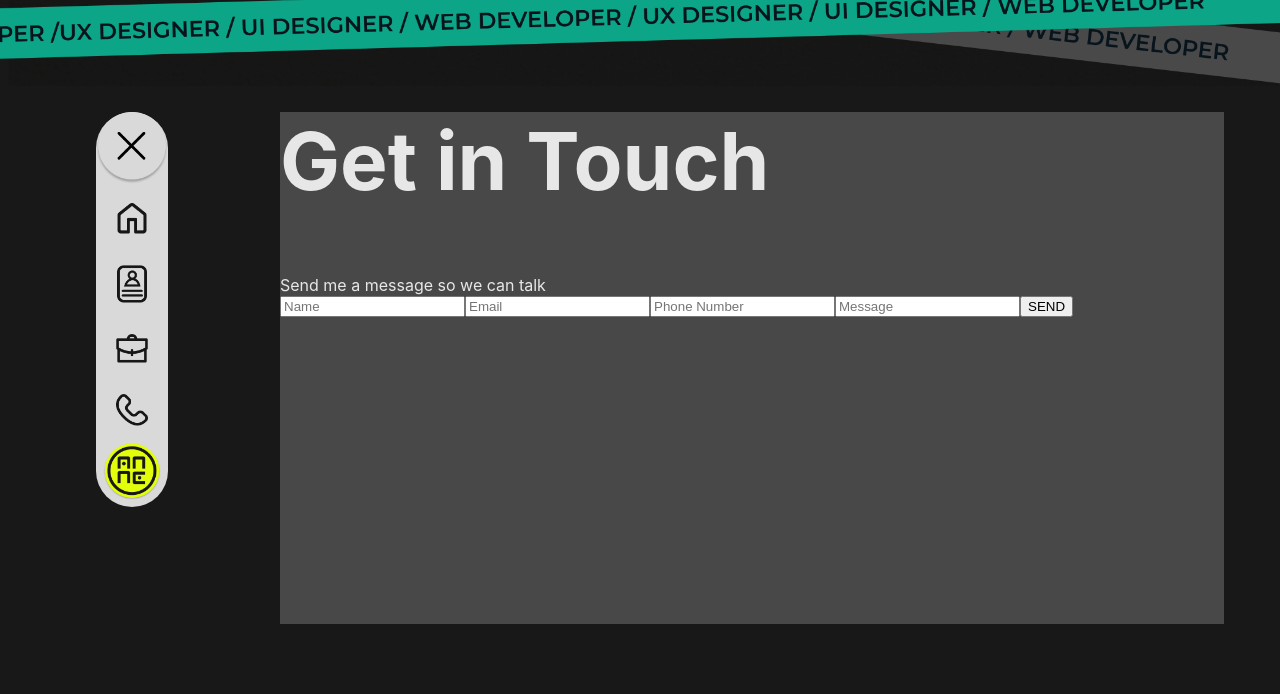
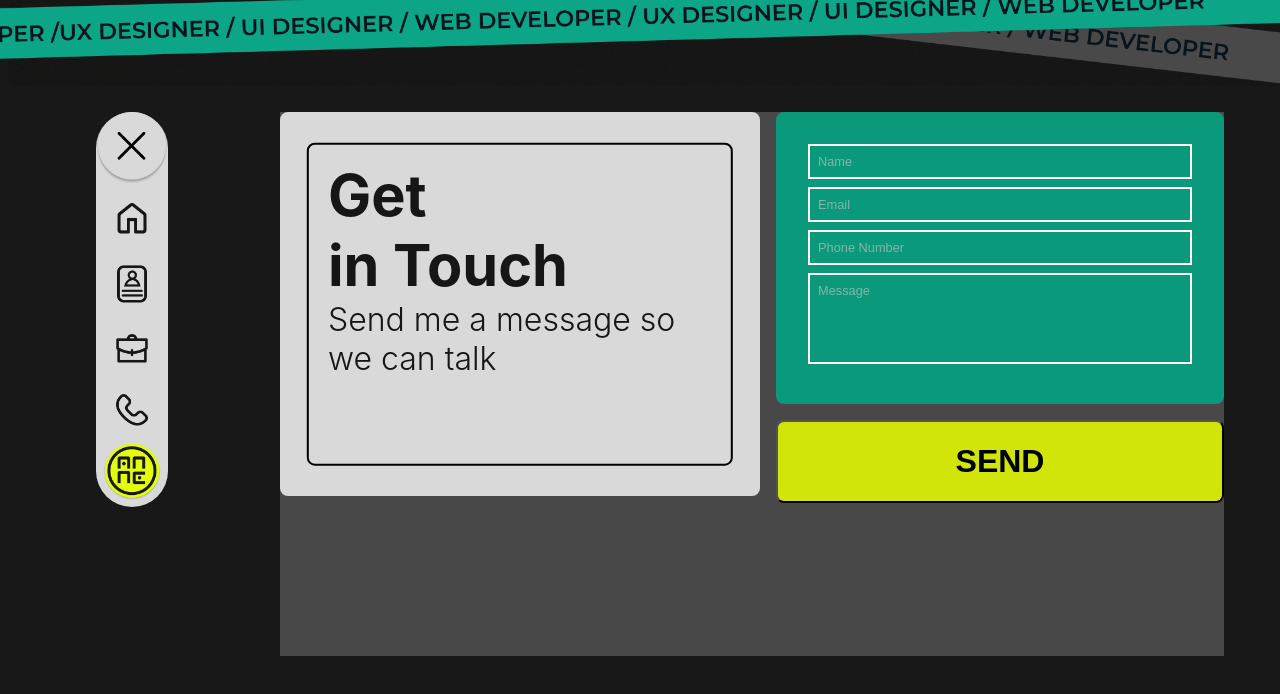
Before and after one commit to AnneSolarte/P.Web---2024, a React (Vite) app in the folder Portfolio/: page /contact in a window 1280 px wide. Shown: the top 694 px of the page. Built offline with nearby package versions, Linux system fonts and the light colour scheme.

Commit message:
feature> styles from contact page

```diff
--- a/Portfolio/src/App.css
+++ b/Portfolio/src/App.css
@@ -17,7 +17,7 @@
 @media (min-width: 700px){
   .page-div{
     width: 59rem;
-    height: 32rem;
+    height: 34rem;
     margin-left: 17rem;
     margin-top: 7rem;
     margin-right: 8rem;
--- a/Portfolio/src/components/Form/Form.css
+++ b/Portfolio/src/components/Form/Form.css
@@ -0,0 +1,68 @@
+.form-contact-card{
+    display:flex;
+    width: 100%;
+
+}
+
+.form-contact-div{
+    width: 19.5rem;
+    padding: 1rem;
+    display:flex;
+    flex-direction: column;
+    background-color: #0B997C;
+    z-index: 5;
+    border-radius: 0.5rem;
+    margin-top: 4rem;
+}
+
+.form-contact-div input{
+    border: 2px solid white;
+    background-color: transparent;
+    margin-bottom: 0.5rem;
+    padding: 0.3rem;
+    font-size: 0.8rem;
+}
+
+
+.form-contact-div input::placeholder{
+    color: #cdc7c49e;
+}
+
+.submit-input-contact{
+    width: 100%;
+    background-color: #D1E50A;
+    padding: 1rem;
+    font-size: 1.6rem;
+    color: black;
+    font-weight: 600;
+    border-radius: 0.5rem;
+    margin-top: 1rem;
+}
+
+#input-message{
+    padding-bottom: 4rem;
+}
+
+@media (min-width: 700px){
+
+    .form-contact-div{
+        width: 24rem;
+        padding: 2rem;
+        margin: 0;
+
+    }
+
+    .form-contact-div input{
+        padding: 0.5rem;
+
+    }
+
+    .submit-input-contact{
+        padding: 1.3rem;
+        font-size: 2rem;
+
+    }
+
+
+
+  }
--- a/Portfolio/src/components/Form/Form.jsx
+++ b/Portfolio/src/components/Form/Form.jsx
@@ -2,7 +2,7 @@ import { useState } from 'react'
 import './Form.css'
 import PropTypes from 'prop-types'
 
-export const Form = ({ dataForm, submitText, submitImg }) => {
+export const Form = ({ dataForm, submitText, submitImg, type }) => {
   const [user, setUser] = useState({})
 
   const onSubmmit = (e) => {
@@ -21,8 +21,9 @@ export const Form = ({ dataForm, submitText, submitImg }) => {
   }
 
   return (
-    <div className='form-card'>
-      <form onSubmit={onSubmmit} className='form'>
+    <div className={'form-' + type + '-card'}>
+      <form onSubmit={onSubmmit}>
+        <div className={'form-' + type + '-div'}>
           {dataForm.map((field, index) => (
             <input
               key={index}
@@ -31,14 +32,16 @@ export const Form = ({ dataForm, submitText, submitImg }) => {
               name={field.name}
               value={user[field.name] || ''}
               onChange={onChangeText}
+              id={'input-' + field.name}
             />
           ))}
+        </div>
 
         {
             submitText
               ? (
                 <input
-                  className='button submit-input'
+                  className={'submit-input-' + type}
                   type='submit'
                   value={submitText}
                 />
@@ -67,5 +70,6 @@ Form.propTypes = {
     })
   ).isRequired,
   submitText: PropTypes.string,
-  submitImg: PropTypes.string
+  submitImg: PropTypes.string,
+  type: PropTypes.string
 }
--- a/Portfolio/src/components/ProjectsList/ProjectsList.css
+++ b/Portfolio/src/components/ProjectsList/ProjectsList.css
@@ -19,12 +19,21 @@
     .project-image-div{
         display: flex;
         width: 28.5rem;
+        height: 13.6rem;
+        border-radius: 0.6rem;
 
+    }
+
+    .project-image-div img{
+        width: 100%;
+        height: 100%;
+        object-fit: cover;
     }
 
     .projects-list-div{
         flex-wrap: wrap;
         flex-direction: row;
+        margin-top: 1rem;
 
     }
     .project-image-div{
--- a/Portfolio/src/pages/Contact/Contact.css
+++ b/Portfolio/src/pages/Contact/Contact.css
@@ -0,0 +1,67 @@
+.black-line {
+    width: 88%; /* Ancho del rectángulo (mitad del contenedor) */
+    height: 83%; /* Altura del rectángulo (mitad del contenedor) */
+    border: 2px solid rgb(0, 0, 0); /* Borde blanco */
+    position: absolute; /* Posiciona el rectángulo dentro del contenedor */
+    top: 50%; /* Alinea el rectángulo en el centro vertical */
+    left: 50%; /* Alinea el rectángulo en el centro horizontal */
+    transform: translate(-50%, -50%); /* Centra el rectángulo */
+    border-radius: 0.5rem;
+}
+
+.contact-card{
+    position: relative;
+    width: auto;
+    height: 11rem;
+    background-color: #D9D9D9 ;
+    color: #171616;
+    border-radius: 0.5rem;
+    padding: 2rem;
+}
+
+.contact-card h1{
+    display: flex;
+    font-size: 2.6rem;
+    margin: 0;
+
+}
+
+.contact-card p{
+    display: flex;
+    font-size: 1.4rem;
+    margin: 0;
+
+}
+
+@media (min-width: 700px){
+    .contact-page-div{
+        display: flex;
+        flex-direction:row ;
+        align-items:flex-start;
+    }
+
+    .contact-card{
+        width: 26rem;
+        height: 18rem;
+        margin-right: 1rem;
+        padding: 3rem;
+
+    }
+
+    .contact-card h1{
+        display: flex;
+        font-size: 3.6rem;
+        margin: 0;
+
+    }
+
+    .contact-card p{
+        display: flex;
+        font-size: 2rem;
+        font-weight: 350;
+        margin: 0;
+
+    }
+
+
+}
--- a/Portfolio/src/pages/Contact/Contact.jsx
+++ b/Portfolio/src/pages/Contact/Contact.jsx
@@ -5,12 +5,20 @@ import { contactForm } from '../../data/forms'
 export const Contact = () => {
   return (
     <div className='page-div'>
-      <div>
-        <h1>Get in Touch</h1>
-        <p>Send me a message so we can talk</p>
-      </div>
-      <div>
-        <Form dataForm={contactForm} submitText='SEND' />
+      <div className='contact-page-div'>
+        <div className='contact-card'>
+          <div className='black-line' />
+          <h1>Get</h1>
+          <h1>in Touch</h1>
+          <p>Send me a message so we can talk</p>
+        </div>
+        <div>
+          <Form
+            dataForm={contactForm}
+            submitText='SEND'
+            type='contact'
+          />
+        </div>
       </div>
 
     </div>
--- a/Portfolio/src/pages/Login/Login.jsx
+++ b/Portfolio/src/pages/Login/Login.jsx
@@ -10,7 +10,11 @@ export const Login = () => {
         <h1>Welcome to management panel </h1>
         <p>Log in to make changes to the page</p>
       </div>
-      <Form dataForm={loginForm} submitImg={submitImg} />
+      <Form
+        dataForm={loginForm}
+        submitImg={submitImg}
+        type='login'
+      />
     </div>
   )
 }
```
Lines whose indentation alone changed are shown as unchanged.
